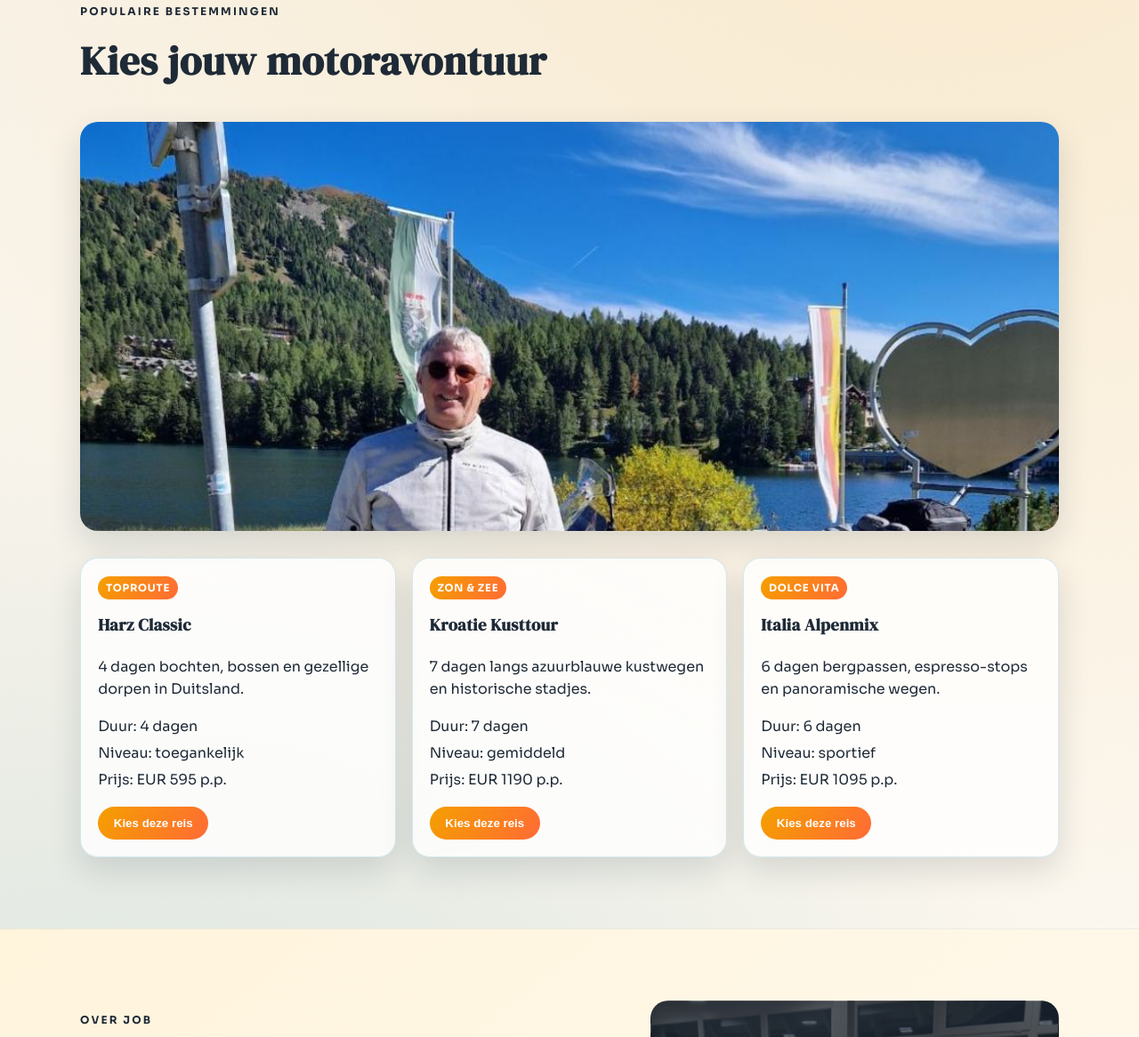
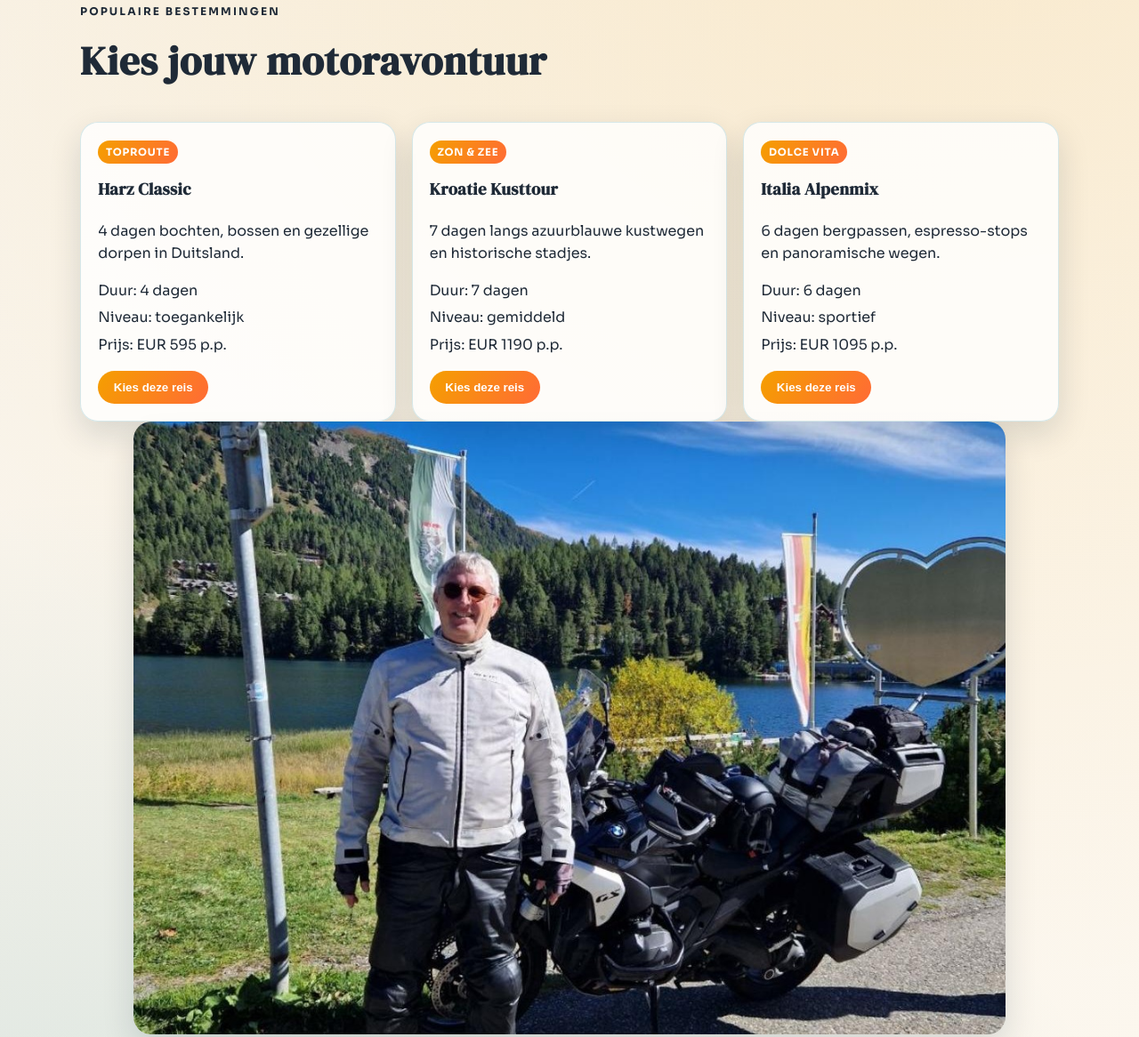
Before and after one commit to peterbosman68/jobsmotorreizen, a website: page index.html in a window 1280 px wide. Shown: the part 775-1941 px from the top of the page at 89% size. Drawn offline with Linux system fonts and the light colour scheme; no server answers.

Commit message:
Update concept: foto-wissels en sectievolgorde

```diff
--- a/index.html
+++ b/index.html
@@ -8,7 +8,7 @@
   <link rel="preconnect" href="https://fonts.googleapis.com">
   <link rel="preconnect" href="https://fonts.gstatic.com" crossorigin>
   <link href="https://fonts.googleapis.com/css2?family=Sora:wght@400;600;700;800&family=DM+Serif+Display:ital@0;1&display=swap" rel="stylesheet">
-  <link rel="stylesheet" href="styles.css?v=20260508-1">
+  <link rel="stylesheet" href="styles.css?v=20260508-2">
 </head>
 <body>
   <header class="hero" id="top">
@@ -43,7 +43,6 @@
         <p class="section-kicker">Populaire bestemmingen</p>
         <h2>Kies jouw motoravontuur</h2>
       </div>
-        <img class="section-photo reizen-photo" src="Images/kies-jouw-motoravontuur.jpg" alt="Job naast zijn motor aan een bergmeer tijdens een motorreis.">
       <div class="trip-grid">
         <article class="trip-card">
           <div class="trip-badge">Toproute</div>
@@ -81,6 +80,7 @@
           <button class="btn btn-primary trip-select" data-trip="Italia Alpenmix" data-price="1095">Kies deze reis</button>
         </article>
       </div>
+      <img class="section-photo reizen-photo" src="Images/kies-jouw-motoravontuur-bijlage.jpg?v=20260508-1" alt="Job naast zijn motor aan een bergmeer tijdens een motorreis.">
     </section>
 
     <section id="over-job" class="section section-alt reveal">
--- a/styles.css
+++ b/styles.css
@@ -160,14 +160,16 @@ h3 {
 }
 
 .reizen-photo {
-  height: 460px;
-  object-position: center 38%;
+  width: min(100%, 900px);
+  height: auto;
+  object-fit: contain;
+  display: block;
+  margin: 0 auto 1.4rem;
 }
 
 @media (min-width: 661px) {
   .reizen-photo {
-    height: 460px;
-    object-position: center 40%;
+    width: min(100%, 980px);
   }
 }
 
@@ -242,7 +244,7 @@ h3 {
   color: #ffffff;
   background:
     linear-gradient(160deg, rgba(8, 20, 34, 0.7), rgba(8, 20, 34, 0.38)),
-    url("Images/1000087750.jpg") center 36%/cover;
+    url("Images/1000087750.jpg?v=20260508-3") center 40%/cover;
 }
 
 .quote-card-photo p,
@@ -453,8 +455,7 @@ textarea:focus {
   }
 
   .reizen-photo {
-    height: 340px;
-    object-position: center 34%;
+    width: 100%;
   }
 
   .quote-card-photo {
```
Also changed, not shown: Images/kies-jouw-motoravontuur-bijlage.jpg (added).
